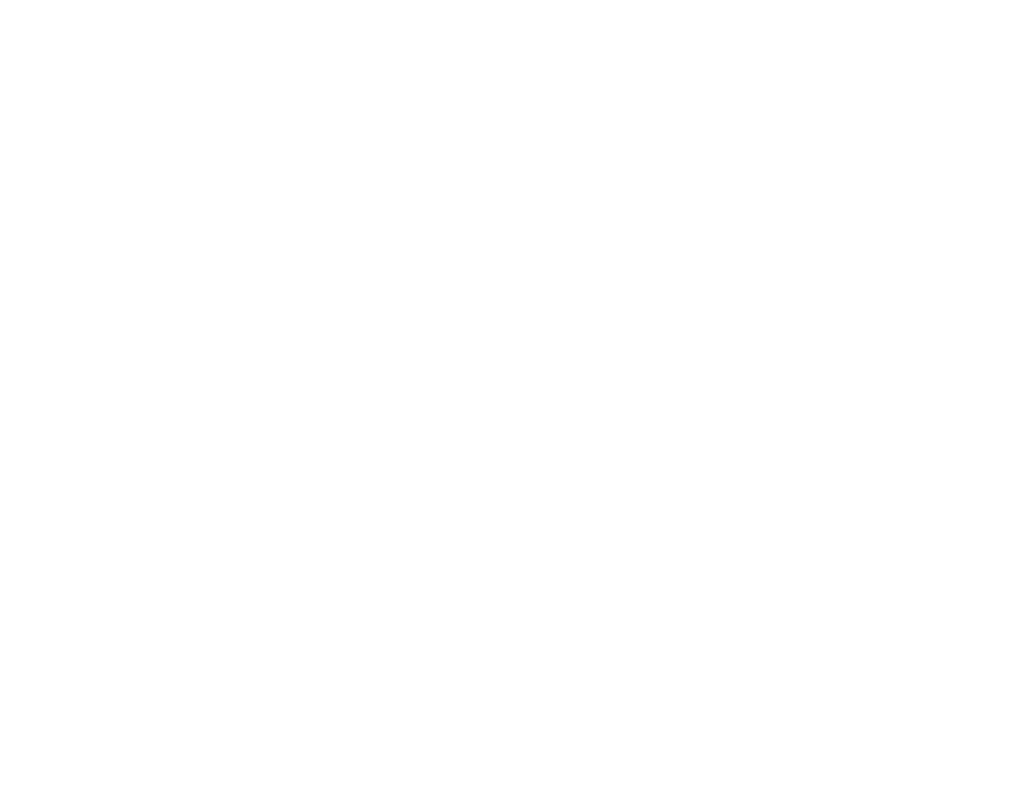
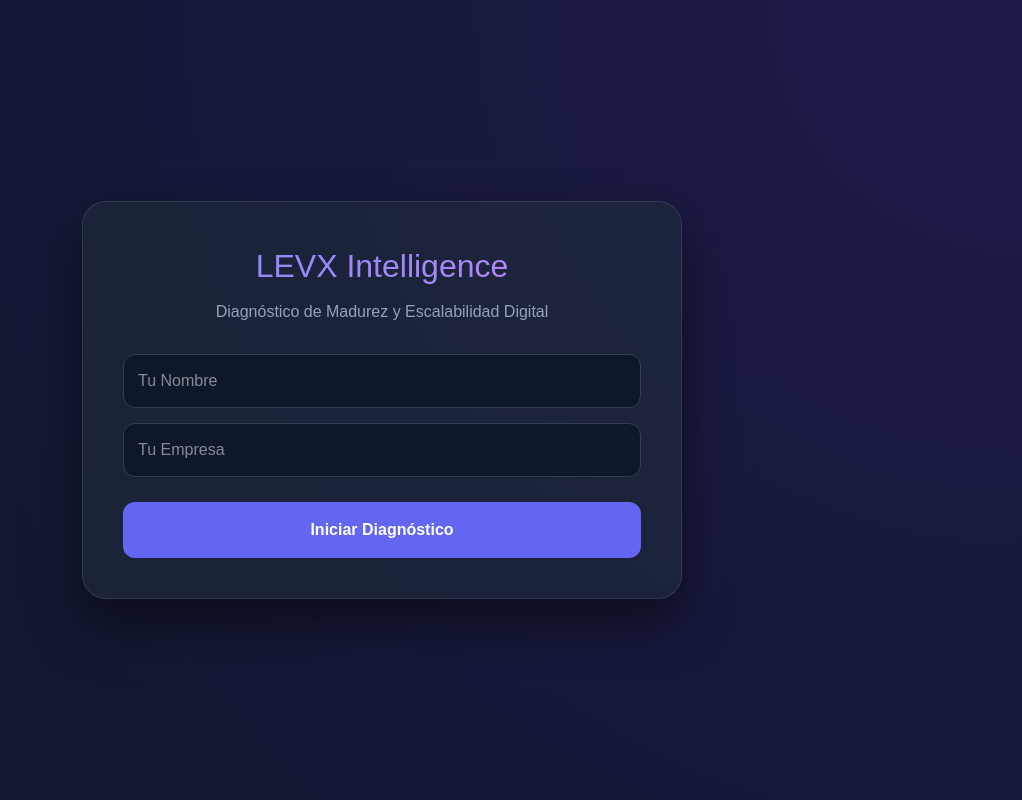
Before and after one commit to Lucianoeliasvonarx/LevxIntelligence, a Next.js app: page / in a window 1280 px wide. Shown: the whole page, without its empty margins (258-1280 px from the left). Built offline with nearby package versions, Linux system fonts and the light colour scheme.

Commit message:
Refactor page component into QuizLEVX with state

```diff
--- a/app/page.tsx
+++ b/app/page.tsx
@@ -1,13 +1,77 @@
 'use client';
 
-export default function Page() {
+import React, { useState } from 'react';
+
+export default function QuizLEVX() {
+  const [step, setStep] = useState(1);
+  const [userData, setUserData] = useState({ name: '', company: '' });
+  const [score, setScore] = useState(0);
+  const [currentIdx, setCurrentIdx] = useState(0);
+
+  const questions = [
+    { q: "¿Qué tan automatizado está tu proceso de captación de leads?", options: [{t:"Dependo de referidos o manual", s:0}, {t:"Tengo campañas pero califico manual", s:10}, {t:"Proceso 100% automatizado", s:20}] },
+    { q: "¿Utilizas un CRM para gestionar el cierre y follow-up?", options: [{t:"No utilizo CRM", s:0}, {t:"Lo tengo pero no lo exploto", s:10}, {t:"Es el corazón de mi operación", s:20}] },
+    { q: "¿Cuentas con guiones de venta estructurados (Straight Line)?", options: [{t:"Venta intuitiva", s:0}, {t:"Tengo algunas bases", s:10}, {t:"Metodología aplicada y medida", s:20}] },
+    { q: "¿Mides el Costo de Adquisición (CAC) y el ROI?", options: [{t:"No lo mido", s:0}, {t:"Tengo una idea vaga", s:10}, {t:"Métricas exactas en dashboard", s:20}] },
+    { q: "¿Tu infraestructura permite duplicar las ventas hoy?", options: [{t:"Colapsaría de inmediato", s:0}, {t:"Podría con esfuerzo manual", s:10}, {t:"Infraestructura escalable lista", s:20}] }
+  ];
+
+  const handleStart = () => {
+    if (!userData.name || !userData.company) return alert("Por favor completa los datos.");
+    setStep(2);
+  };
+
+  const handleAnswer = (s: number) => {
+    const nextScore = score + s;
+    setScore(nextScore);
+    if (currentIdx + 1 < questions.length) {
+      setCurrentIdx(currentIdx + 1);
+    } else {
+      setStep(3);
+    }
+  };
+
   return (
-    <div style={{ position: 'fixed', top: 0, left: 0, width: '100%', height: '100%', backgroundColor: '#0f172a' }}>
-      <iframe
-        src="./index.html"
-        style={{ width: '100%', height: '100%', border: 'none' }}
-        title="Quiz LEVX"
-      />
+    <div style={{ minHeight: '100vh', background: 'radial-gradient(circle at top right, #1e1b4b, #0f172a)', color: '#f8fafc', display: 'flex', justifyContent: 'center', alignItems: 'center', padding: '20px', fontFamily: 'sans-serif' }}>
+      <div style={{ maxWidth: '600px', width: '100%', background: 'rgba(30, 41, 59, 0.7)', padding: '40px', borderRadius: '24px', border: '1px solid rgba(255,255,255,0.1)', boxShadow: '0 25px 50px rgba(0,0,0,0.5)' }}>
+
+        {step === 1 && (
+          <div style={{ textAlign: 'center' }}>
+            <h1 style={{ fontSize: '32px', background: 'linear-gradient(to right, #818cf8, #c084fc)', WebkitBackgroundClip: 'text', WebkitTextFillColor: 'transparent', marginBottom: '10px' }}>LEVX Intelligence</h1>
+            <p style={{ color: '#94a3b8', marginBottom: '30px' }}>Diagnóstico de Madurez y Escalabilidad Digital</p>
+            <input style={{ width: '100%', padding: '14px', marginBottom: '15px', borderRadius: '12px', background: '#0f172a', border: '1px solid #334155', color: 'white' }} placeholder="Tu Nombre" onChange={(e) => setUserData({...userData, name: e.target.value})} />
+            <input style={{ width: '100%', padding: '14px', marginBottom: '25px', borderRadius: '12px', background: '#0f172a', border: '1px solid #334155', color: 'white' }} placeholder="Tu Empresa" onChange={(e) => setUserData({...userData, company: e.target.value})} />
+            <button style={{ width: '100%', padding: '16px', background: '#6366f1', color: 'white', borderRadius: '12px', fontWeight: 'bold', border: 'none', cursor: 'pointer' }} onClick={handleStart}>Iniciar Diagnóstico</button>
+          </div>
+        )}
+
+        {step === 2 && (
+          <div>
+            <div style={{ width: '100%', height: '6px', background: '#334155', borderRadius: '10px', marginBottom: '20px' }}>
+              <div style={{ width: `${(currentIdx / questions.length) * 100}%`, height: '100%', background: '#6366f1', transition: '0.3s' }}></div>
+            </div>
+            <h2 style={{ marginBottom: '25px' }}>{questions[currentIdx].q}</h2>
+            {questions[currentIdx].options.map((opt, i) => (
+              <button key={i} style={{ width: '100%', padding: '15px', marginBottom: '10px', background: 'rgba(51,65,85,0.5)', color: 'white', border: '1px solid #334155', borderRadius: '12px', textAlign: 'left', cursor: 'pointer' }} onClick={() => handleAnswer(opt.s)}>
+                {opt.t}
+              </button>
+            ))}
+          </div>
+        )}
+
+        {step === 3 && (
+          <div style={{ textAlign: 'center' }}>
+            <h2 style={{ color: '#818cf8' }}>Análisis Finalizado</h2>
+            <p style={{ color: '#94a3b8' }}>{userData.name} | {userData.company}</p>
+            <div style={{ fontSize: '72px', fontWeight: 'bold', color: '#6366f1', margin: '20px 0' }}>{score}%</div>
+            <div style={{ background: '#0f172a', padding: '20px', borderRadius: '12px', borderLeft: '4px solid #6366f1', textAlign: 'left' }}>
+              <strong>{score > 70 ? "ESTRUCTURA ÉLITE" : score > 40 ? "POTENCIAL DE ESCALA" : "RIESGO OPERATIVO"}</strong>
+              <p style={{ marginTop: '10px' }}>{score > 70 ? "Tu sistema es sólido. El siguiente paso es optimización avanzada de conversiones." : "Bases presentes, pero falta automatización para no depender del dueño."}</p>
+            </div>
+            <button style={{ width: '100%', padding: '16px', background: '#10b981', color: 'white', borderRadius: '12px', fontWeight: 'bold', border: 'none', cursor: 'pointer', marginTop: '20px' }} onClick={() => window.print()}>Guardar Reporte</button>
+          </div>
+        )}
+      </div>
     </div>
   );
 }
```
